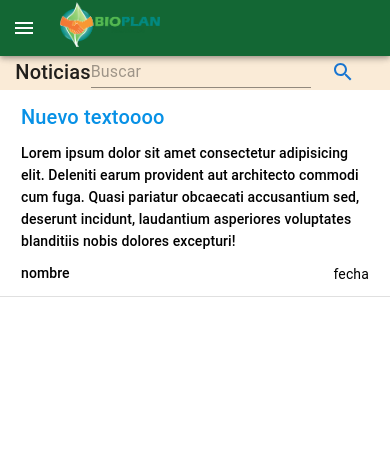
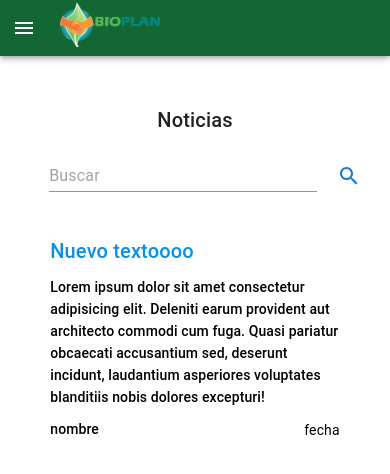
Before and after one commit to kmanuelDC/bioplan-react, a React (Create React App) app: page /Blog in a window 390 px wide. Shown: the top 474 px of the page. Built offline with nearby package versions, Linux system fonts and the light colour scheme.

Commit message:
se añadio algunas modificaciones en el blog con respecto a las noticias

```diff
--- a/src/components/componentBlog/ComponentBlog.jsx
+++ b/src/components/componentBlog/ComponentBlog.jsx
@@ -11,8 +11,8 @@ const ComponentBlog = () => {
         underline="none"
         component={Box}
         color=""
+        maxWidth="900px"
       >
-        <Box>
           <Typography variant="h6" color="#0791e6">
             Nuevo textoooo
           </Typography>
@@ -42,7 +42,6 @@ const ComponentBlog = () => {
               fecha
             </Typography>
           </Box>
-        </Box>
       </Link>
     </>
   );
--- a/src/components/layout/Layout.jsx
+++ b/src/components/layout/Layout.jsx
@@ -1,10 +1,11 @@
 import { Outlet } from "react-router-dom";
 import Navbar from "../navbar/Navbar";
+import "./layout.css";
 
 const Layout = () => {
   return (
     <>
-      <header>
+      <header className="header">
         <Navbar />
       </header>
       <main>
--- /dev/null
+++ b/src/components/layout/layout.css
@@ -0,0 +1,3 @@
+.header{
+    margin-bottom: 50px;
+}
--- a/src/pages/blog/Blog.jsx
+++ b/src/pages/blog/Blog.jsx
@@ -8,34 +8,32 @@ import "./blog.css";
 export const Blog = () => {
   return (
     <>
-      <Box display="flex" justifyContent="center" width="100%">
+      <Box display="flex" justifyContent="center" className="container-blog">
         <Box
-          maxWidth="md"
+          maxWidth="85%"
           display="flex"
           justifyContent="center"
+          alignItems="center"
           flexDirection="column"
         >
           <Box className="Container_component-Blog-Header">
             <Typography variant="h6">Noticias</Typography>
-            <Box
-              display="flex"
-              alignContent="space-between"
-              alignItems="center"
-              className="container_search"
-            >
+            <Box className="container_search">
               <Input
                 fullWidth
                 placeholder="Buscar"
                 className="container_search-input"
               />
-              <Button>
+              <Button className="container_search-button">
                 <SearchIcon className="container_search-search" />
               </Button>
             </Box>
           </Box>
-          <ComponentBlog />
-          <Divider />
+          <Box className="Container_component-Blog-Main">
+            <ComponentBlog />
+          </Box>
         </Box>
+        <Divider />
       </Box>
     </>
   );
--- a/src/pages/blog/blog.css
+++ b/src/pages/blog/blog.css
@@ -1,13 +1,31 @@
+.container_search {
+  display: flex;
+  align-items: center;
+  width: 350px;
+}
+
 .Container_component-Blog-Header {
   display: flex;
   justify-content: space-between;
   align-items: center;
   flex-wrap: wrap;
+  margin-bottom: 30px;
+  gap: 22px;
+  width: 100%;
 }
-
+.Container_component-Blog-Main{
+  display: flex;
+  justify-content: center;
+}
 @media screen and (max-width: 662px) {
   .Container_component-Blog-Header {
+    display: flex;
+    flex-wrap: wrap;
     justify-content: center;
-    background-color: antiquewhite;
+  }
+
+  .container_search{
+    position: relative;
+    left: 20px;
   }
 }
```
